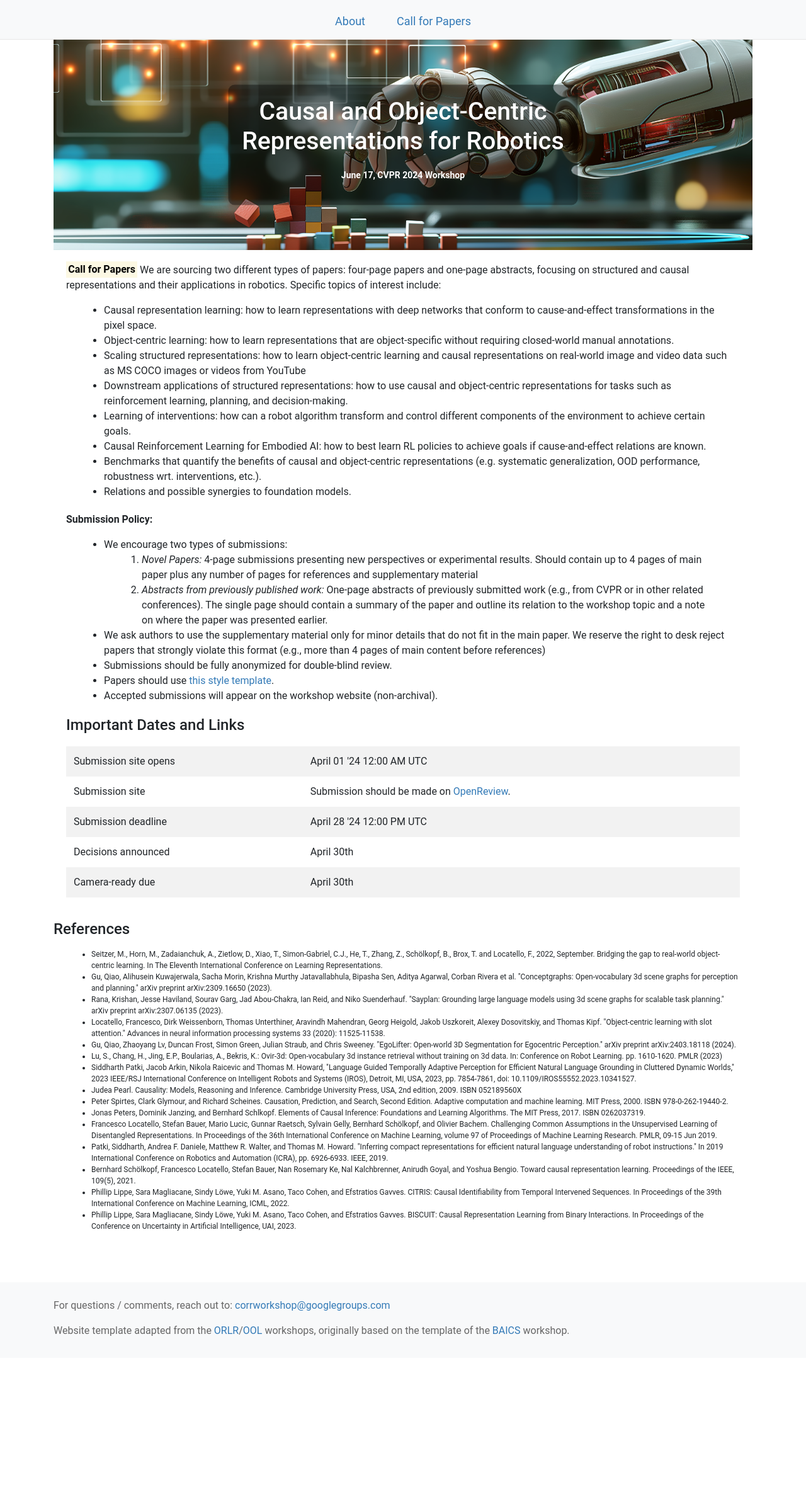
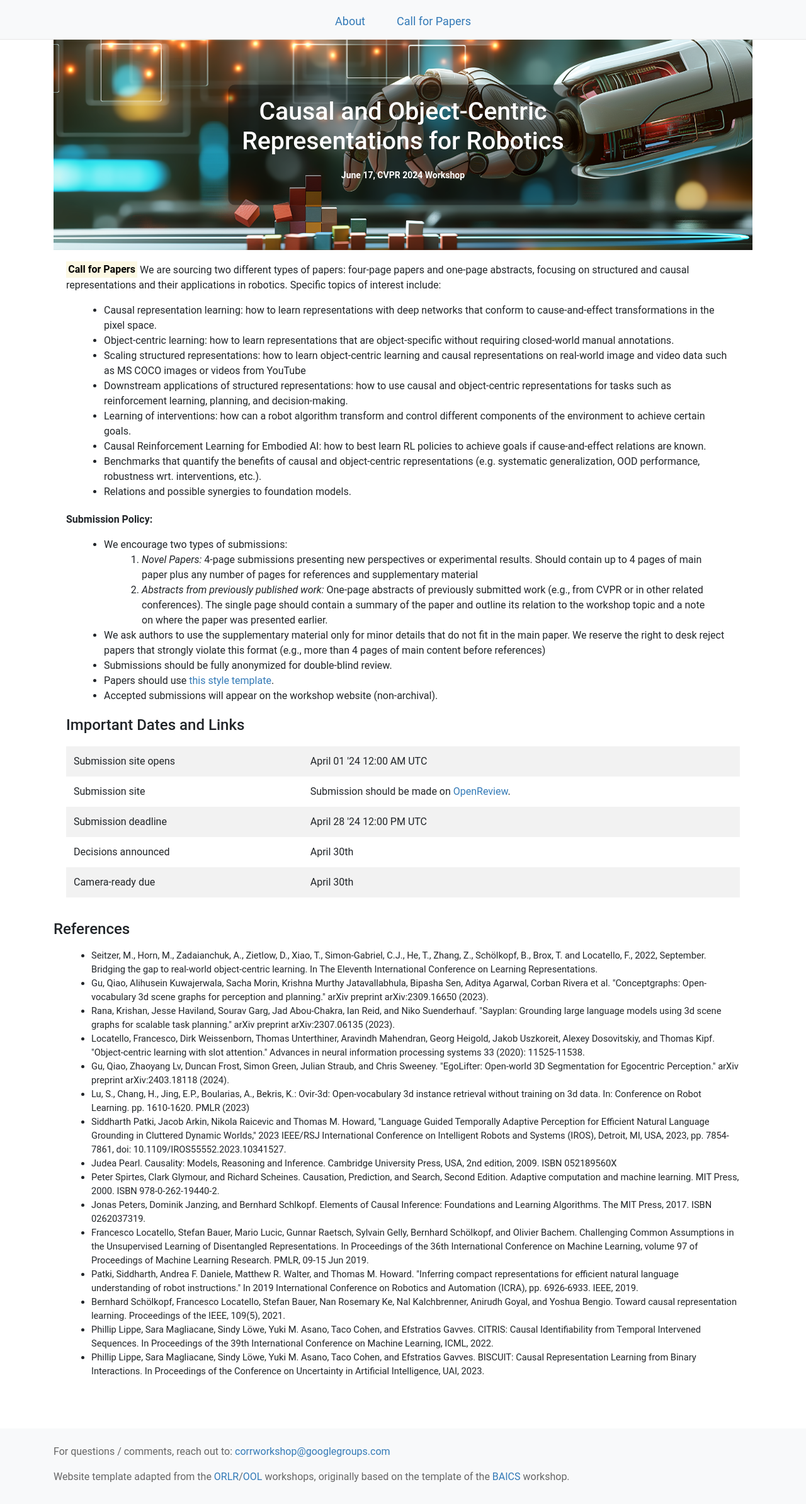
Before and after one commit to corrworkshop/corrworkshop.github.io, a Jekyll site: the page built from submit.html, in a window 1280 px wide. Shown: the whole page at 63% size. Built offline with Jekyll 4.4.1, drawn with Linux system fonts in a browser that asks for light colours; nearby versions of some CDN libraries; before the commit the page ends 2156 px from its top, so only the background shows below that.

Commit message:
Increase references font size

```diff
--- a/submit.html
+++ b/submit.html
@@ -68,7 +68,7 @@ layout: default
 </div>
 
 <h3 style='margin-bottom: 12pt;'>References</h3>
-<div class='references' style='font-size:9pt'>
+<div class='references' style='font-size:11pt'>
 <ul>
   <li>Seitzer, M., Horn, M., Zadaianchuk, A., Zietlow, D., Xiao, T., Simon-Gabriel, C.J., He, T., Zhang, Z., Schölkopf, B., Brox, T. and Locatello, F., 2022, September. Bridging the gap to real-world object-centric learning. In The Eleventh International Conference on Learning Representations.</li>
 
```
